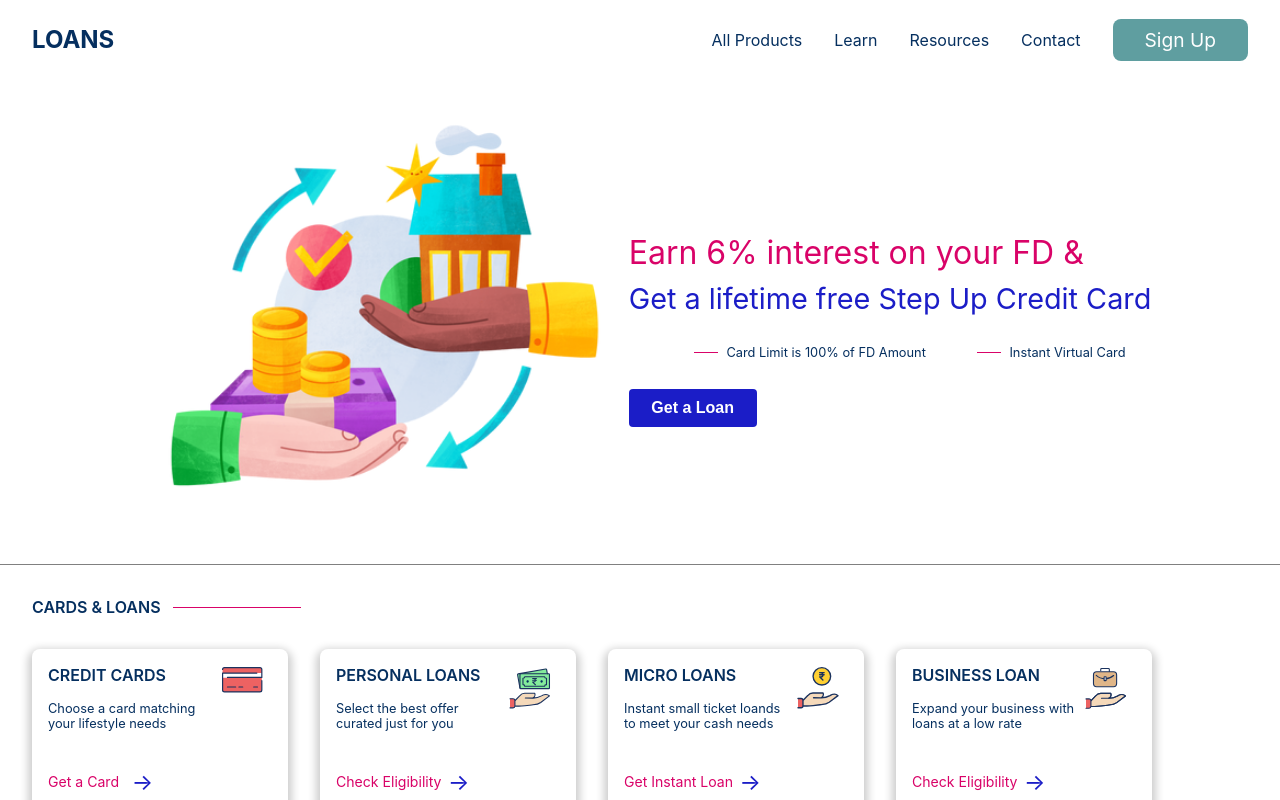
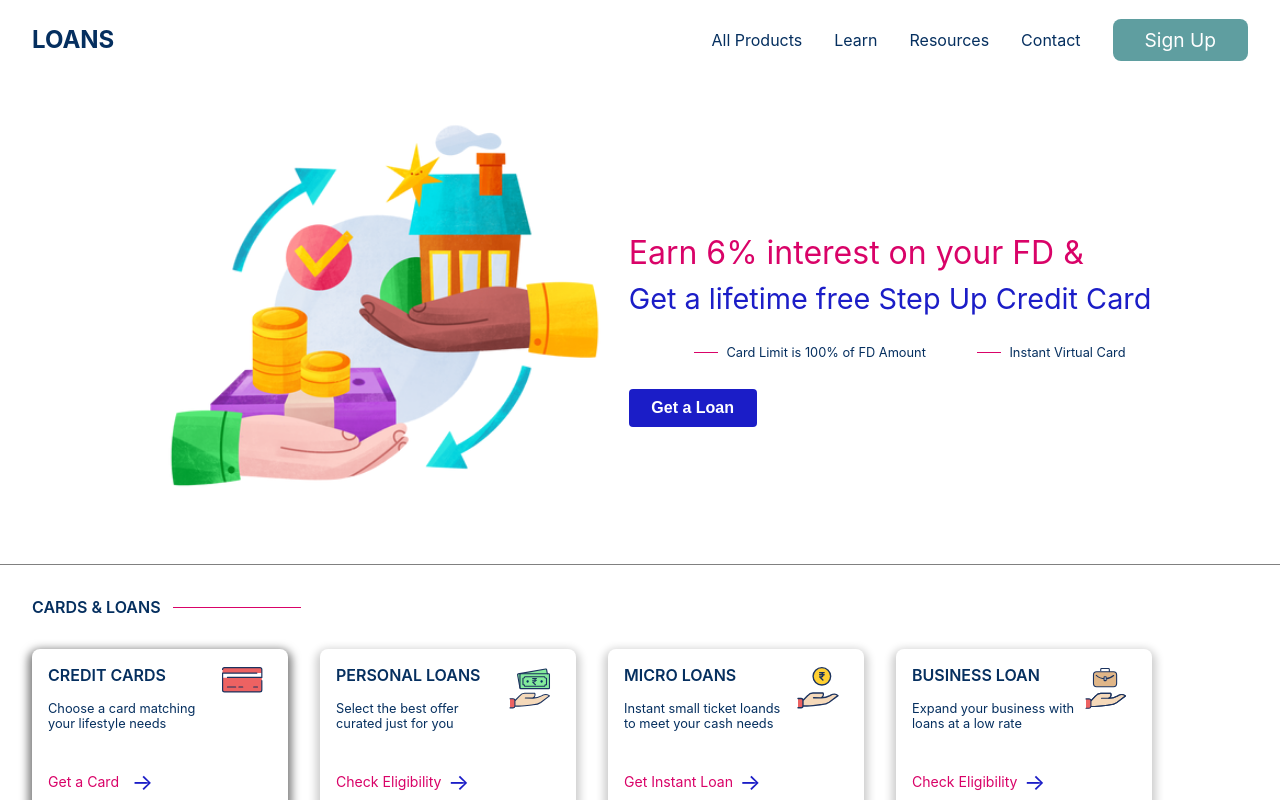
Before and after one commit to KokoBell/loan-website, a Next.js app: page / in a window 1280 px wide. In both pictures the pointer is over the link 160 px from the left and 729 px from the top of the page. Shown: the top 800 px of the page. Built offline with nearby package versions, Linux system fonts and the light colour scheme.

Commit message:
Add hover effect

```diff
--- a/styles/Card.module.css
+++ b/styles/Card.module.css
@@ -10,6 +10,10 @@
     padding-right: 1rem;
     border-radius: 8px;
     box-shadow: 0 4px 8px 4px rgba(0, 0, 0, 0.2);
+}
+
+.card:hover {
+    box-shadow: 0 4px 8px 4px rgba(0, 0, 0, 0.5);
 }
 
 .heading {
```
